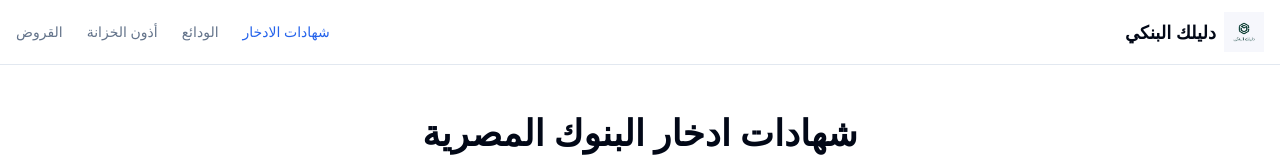
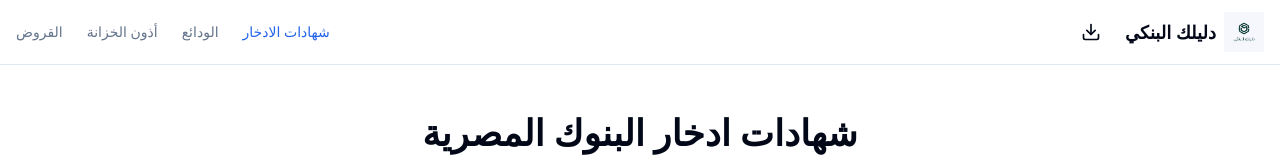
Before and after one commit to dsaad12344321-svg/banks.1.2, a Next.js app: page / in a window 1280 px wide. Shown: the top 160 px of the page. Built offline with nearby package versions, Linux system fonts and the light colour scheme.

Commit message:
Add APK download link to HeaderClient component
Added a download link for the APK in the header component.

```diff
--- a/src/components/header-client.tsx
+++ b/src/components/header-client.tsx
@@ -5,6 +5,7 @@ import Image from "next/image";
 import { usePathname } from "next/navigation";
 import clsx from "clsx";
 import { useState } from "react";
+import { Download } from "lucide-react";
 
 const navItems = [
   { name: "شهادات الادخار", href: "/" },
@@ -40,6 +41,16 @@ export default function HeaderClient() {
             height={40}
           />
           <span className="font-bold text-lg">دليلك البنكي</span>
+        </Link>
+          {/* Download APK */}
+        <Link
+          href="/Daleelak-Elbanky.apk"
+          download
+          className="p-2 rounded-md hover:bg-muted transition-colors"
+          aria-label="تحميل التطبيق"
+          title="تحميل التطبيق"
+        >
+          <Download className="h-5 w-5" />
         </Link>
 
         {/* Desktop Navigation */}
```
